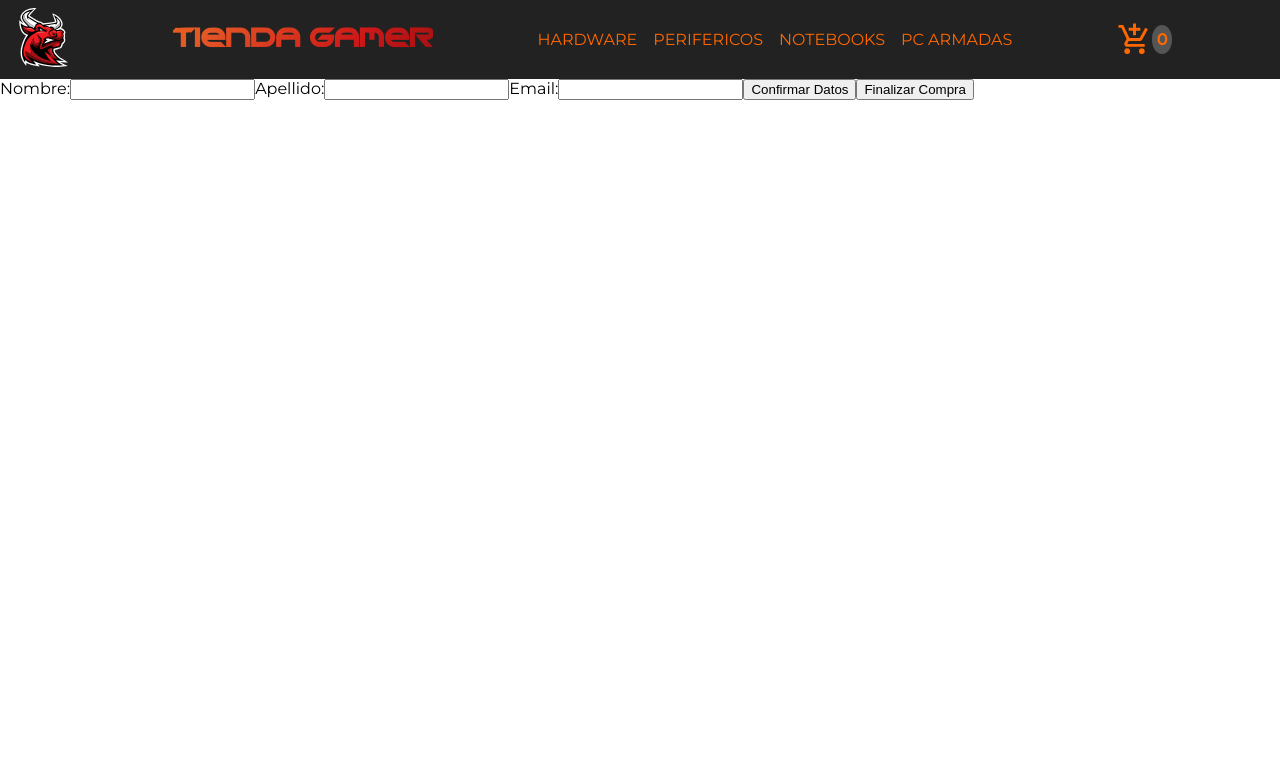
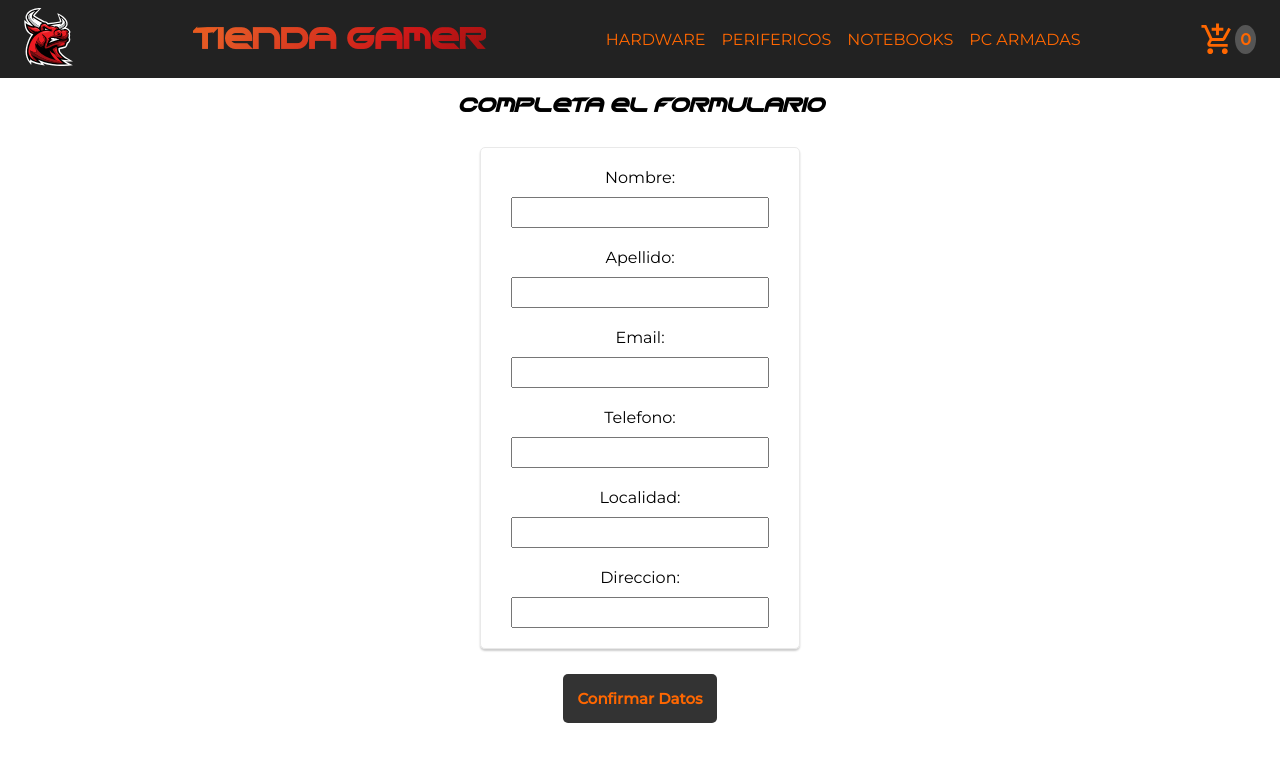
Before and after one commit to nicot73/mi-proyecto-app-TorresAlvarez, a React (Create React App) app: page /form in a window 1280 px wide. Shown: the top 762 px of the page. Built offline with nearby package versions, Linux system fonts and the light colour scheme; the HTML template or start-up script is replaced by a standard one; a web font is replaced by a local one.

Commit message:
Pre-entrega Proyecto Final

```diff
--- a/package.json
+++ b/package.json
@@ -16,6 +16,7 @@
     "react-router-dom": "^6.4.0",
     "react-scripts": "5.0.1",
     "styled-components": "^5.3.5",
+    "sweetalert": "^2.1.2",
     "web-vitals": "^2.1.4"
   },
   "scripts": {
--- a/src/components/Cart/CartView.jsx
+++ b/src/components/Cart/CartView.jsx
@@ -45,10 +45,12 @@ export const CartView = () => {
         :
         <>
           <p className='price'>Precio Total: ${totalPrice()}</p>
-          <button onClick={cleanCart}>Vaciar carrito</button>
+          <div className='divButtons'>
+            <button onClick={cleanCart}>Vaciar carrito</button>
+            <Link to='/form'><button>Continuar compra</button></Link>
+          </div>
         </>
       }
-      <Link to='/form'><button>Siguiente</button></Link>
     </CartContainer>
   )
 }
@@ -124,6 +126,11 @@ const CartContainer = styled.div`
     color: #333;
   }
 
+  .divButtons {
+    display: flex;
+    flex-flow: row wrap;
+  }
+
   .price, .msj {
     font-size: 20px;
     font-weight: bolder;
--- a/src/components/Cart/Form.jsx
+++ b/src/components/Cart/Form.jsx
@@ -1,9 +1,12 @@
 import React from 'react';
 import { useCartContext } from '../../context/CartContext';
 import { db } from '../../firebase/firebase';
-import { collection, addDoc, serverTimestamp } from 'firebase/firestore';
+import { collection, addDoc, serverTimestamp, doc, updateDoc } from 'firebase/firestore';
 import { useState } from 'react';
 import { Link } from 'react-router-dom';
+import styled from 'styled-components';
+import swal from 'sweetalert';
+import '../InsertFont.css';
 
 export const Form = () => {
 
@@ -12,9 +15,14 @@ export const Form = () => {
   const [name, setName] = useState('');
   const [surname, setSurname] = useState('');
   const [email, setEmail] = useState('');
+  const [phone, setPhone] = useState('');
+  const [location, setLocation] = useState('');
+  const [direction, setDirection] = useState('');
+  const [loadForm, setLoadForm] = useState(false);
   const [form, setForm] = useState([]);
 
   const checkOut = () => {
+
     const salesCollection = collection(db, "sales");
 
     addDoc(salesCollection, {
@@ -24,11 +32,22 @@ export const Form = () => {
       total: totalPrice(),
     })
     .then(result => {
-      console.log(result.id);
-      cleanCart();
+      swal({
+        title: "¡Felicitaciones!",
+        text: "Tu compra ha sido realizada con éxito.",
+        icon: "success",
+      });
+      cartList.forEach(product => {
+        upDateStock(product);
+      });
     })
 
-    alert('Compra realizada con éxito');
+    cleanCart();
+  }
+
+  const upDateStock = (prod) =>{
+    const modifyStock = doc(db, "products", prod.id);
+    updateDoc(modifyStock, {stock:(prod.stock - prod.quantity)});
   }
 
   const handleName = (event) => {
@@ -40,29 +59,112 @@ export const Form = () => {
   const handleEmail = (event) => {
     setEmail(event.target.value);
   }
+  const handlePhone = (event) => {
+    setPhone(event.target.value);
+  }
+  const handleLocation = (event) => {
+    setLocation(event.target.value);
+  }
+  const handleDirection = (event) => {
+    setDirection(event.target.value);
+  }
 
   const handleClick = () => {
-
-    setForm(...form, {name, surname, email});
-
-    console.log(form);
-
+    setForm(...form, {name, surname, email, phone, location, direction});
+    setLoadForm(true);
   }
 
   return (
-    <>
-      <label htmlFor="name">Nombre:</label>
-      <input type="text" onChange={handleName}/>
+    <FormContainer>
+      <h2>Completa el formulario</h2>
 
-      <label htmlFor="surname">Apellido:</label>
-      <input type="text" onChange={handleSurname}/>
+      <div className='divForm'>
+        <label htmlFor="name">Nombre:</label>
+        <input type="text" onChange={handleName}/>
 
-      <label htmlFor="Phone">Email:</label>
-      <input type="text" onChange={handleEmail}/>
+        <label htmlFor="surname">Apellido:</label>
+        <input type="text" onChange={handleSurname}/>
 
-      <button onClick={handleClick}>Confirmar Datos</button>
+        <label htmlFor="email">Email:</label>
+        <input type="email" onChange={handleEmail}/>
 
-      <Link to='/'><button onClick={checkOut}>Finalizar Compra</button></Link>
-    </>
+        <label htmlFor="phone">Telefono:</label>
+        <input type="number" onChange={handlePhone}/>
+
+        <label htmlFor="location">Localidad:</label>
+        <input type="text" onChange={handleLocation}/>
+
+        <label htmlFor="direction">Direccion:</label>
+        <input type="text" onChange={handleDirection}/>
+      </div>
+
+      <div className='divButtons'>
+        {loadForm === false
+          ?
+            <button onClick={handleClick}>Confirmar Datos</button>
+          :
+            <Link to='/'><button onClick={checkOut}>Finalizar Compra</button></Link>
+        }
+      </div>
+
+    </FormContainer>
   )
 }
+
+const FormContainer = styled.div`
+  display: flex;
+  flex-direction: column;
+  justify-content: center;
+  align-items: center;
+
+  h2 {
+    font-family: "GrandGalaxy";
+    font-size: 1.2rem;
+    font-style: italic;
+  }
+
+  label {
+    padding: 10px;
+  }
+
+  input {
+    width: 250px;
+    height: 25px;
+    margin-bottom: 10px;
+  }
+
+  button {
+    background-color: #333;
+    color: #FF6701;
+    border: none;
+    margin: 10px;
+    padding: 15px;
+    border-radius: 5px;
+    font-weight: bolder;
+    font-family: 'Montserrat';
+    font-size: 15px;
+    cursor: pointer;
+  }
+  button:hover {
+    background-color: #FF6701;
+    color: #333;
+  }
+
+  .divForm {
+    display: flex;
+    flex-direction: column;
+    justify-content: center;
+    align-items: center;
+    margin: 15px;
+    padding: 10px 30px;
+    border: solid 1px #e9e9e9;
+    border-radius: 5px;
+    box-shadow: 0 2px 2px rgba(0, 0, 0, 0.2);
+    overflow: hidden;
+  }
+
+  .divButtons {
+    display: flex;
+    flex-flow: row wrap;
+  }
+`
--- /dev/null
+++ b/src/components/InsertFont.css
@@ -0,0 +1,5 @@
+/* FONTS */
+@font-face {
+    font-family: "GrandGalaxy";
+    src: url("../fonts/GrandGalaxy.otf");
+}
--- a/src/components/ItemDetailContainer/ItemDetailContainer.jsx
+++ b/src/components/ItemDetailContainer/ItemDetailContainer.jsx
@@ -10,6 +10,7 @@ const ItemDetailContainer = () => {
 
     const [listProduct, setListProduct] = useState({});
     const [loading, setLoading] = useState(true);
+    const [error, setError] = useState('');
 
     const { id } = useParams();
 
@@ -29,9 +30,9 @@ const ItemDetailContainer = () => {
           }
         )
       })
-      .catch((err) => {
-        console.log("Error:", err);
-        console.error("Error:", err);
+      .catch((error) => {
+        console.error(error);
+        setError('Lo sentimos, no encontramos ese producto.');
       })
       .finally(() => {
         setLoading(false);
--- a/src/components/ItemListContainer/ItemListContainer.jsx
+++ b/src/components/ItemListContainer/ItemListContainer.jsx
@@ -5,12 +5,14 @@ import styled from 'styled-components';
 import { useParams } from 'react-router-dom';
 import { db } from '../../firebase/firebase';
 import { getDocs, collection, query, where } from 'firebase/firestore';
+import '../InsertFont.css';
 
 
 const ItemListContainer = ({ greeting }) => {
 
   const [listProducts, setListProducts] = useState([]);
   const [loading, setLoading] = useState(true);
+  const [error, setError] = useState('');
 
   let { category } = useParams();
 
@@ -32,9 +34,9 @@ const ItemListContainer = ({ greeting }) => {
       })
       setListProducts(list);
     })
-    .catch((err) => {
-      console.log("Error:", err);
-      console.error("Error:", err);
+    .catch((error) => {
+      console.error(error);
+      setError('Lo sentimos, no encontramos ese producto.');
     })
     .finally(() => {
       setLoading(false);
@@ -58,9 +60,13 @@ const DivContainer = styled.div`
   flex-direction: column;
   align-items: center;
   padding: 20px;
+
   .msj {
     margin-bottom: 20px;
+    font-family: "GrandGalaxy";
     font-size: 1.5rem;
+    font-style: italic;
     font-weight: bold;
+    text-align: center;
   }
 `
--- a/src/components/NavBar/Header.css
+++ b/src/components/NavBar/Header.css
@@ -33,5 +33,6 @@ img {
 
 h1 {
     font-family: "GrandGalaxy";
-    font-size: 1.6rem;
+    font-size: 1.8rem;
+    margin: 0;
 }
--- a/src/components/NavBar/Navbar.jsx
+++ b/src/components/NavBar/Navbar.jsx
@@ -33,7 +33,8 @@ const Navbar = () => {
                 <div className='burger'>
                     <BurgerButton clicked={clicked} handleClick={handleClick}/>
                 </div>
-                <BgDiv className={`links ${clicked ? 'active' : ''}`}></BgDiv>
+
+                <BgDiv className={`initial ${clicked ? ' active' : ''}`}></BgDiv>
             </NavContainer>
         </>
     )
@@ -42,7 +43,7 @@ const Navbar = () => {
 export default Navbar;
 
 const NavContainer = styled.nav`
-    padding: .2rem;
+    padding: .5rem;
     background-color: #222;
     color: #FF6701;
     display: flex;
@@ -72,8 +73,6 @@ const NavContainer = styled.nav`
     .links {
         position: absolute;
         top: -1000px;
-        left: 0;
-        right: 0;
         margin-left: auto;
         margin-right: auto;
         text-align: center;
@@ -91,6 +90,7 @@ const NavContainer = styled.nav`
                 color: #FF6701;
                 display: inline;
             }
+
         }
     }
     @media (max-width: 768px) {
@@ -100,10 +100,11 @@ const NavContainer = styled.nav`
             position: absolute;
             margin-left: auto;
             margin-right: auto;
-            top: 12%;
+            top: 15%;
             left: 0;
             right:0;
             text-align: center;
+            z-index: 2;
             a {
                 font-size: 1.5rem;
                 color: #FF6701;
@@ -112,6 +113,8 @@ const NavContainer = styled.nav`
         }
     }
     .burger {
+        z-index: 2;
+
         @media(min-width: 768px) {
             display: none;
         }
@@ -119,19 +122,22 @@ const NavContainer = styled.nav`
 `
 
 const BgDiv = styled.div`
-    background-color: #333;
-    position: relative;
-    top: -800px;
-    width: 0;
+    background-color: transparent;
+    position: fixed;
+    top: -1000px;
+    width: 100%;
     height: 100%;
     z-index: -1;
-    transition: all .6s ease;
+    transition: all .6s ease-in-out;
+
     @media(max-width: 768px) {
         &.active {
-            border-radius: 0 0 5% 5%;
+            background-color: #333;
+            left: 0;
             top: 0;
             width: 100%;
-            height: 50%;
+            height: 100%;
+            z-index: 1;
         }
     }
 `
--- a/src/context/CartContext.jsx
+++ b/src/context/CartContext.jsx
@@ -1,4 +1,4 @@
-import { createContext, useState, useContext } from 'react';
+import { createContext, useState, useEffect, useContext } from 'react';
 
 const CartContext = createContext([]);
 
@@ -6,7 +6,7 @@ export const useCartContext = () => useContext(CartContext);
 
 export function CartContextProvider({ children }) {
 
-    const [cartList, setCartList] = useState([]);
+    const [cartList, setCartList] = useState(JSON.parse(localStorage.getItem('Cart')) || []);
 
     const isInCart = (id) => cartList.find(prod => prod.id === id);
 
@@ -27,7 +27,12 @@ export function CartContextProvider({ children }) {
         }
     }
 
-    const removeProduct = (id) => setCartList(cartList.filter(prod => prod.id != id));
+    useEffect(() => {
+        localStorage.setItem("Cart", JSON.stringify(cartList));
+    }, [cartList])
+
+
+    const removeProduct = (id) => setCartList(cartList.filter(prod => prod.id !== id));
 
     const cleanCart = () => setCartList([]);
 
--- a/src/index.css
+++ b/src/index.css
@@ -4,3 +4,18 @@ body {
   box-sizing: border-box;
   font-family: 'Montserrat', sans-serif;
 }
+
+.swal-button {
+  background-color: #333;
+  color: #FF6701;
+  border: none;
+  padding: 10px 24px;
+  border-radius: 5px;
+  font-weight: bolder;
+  font-family: 'Montserrat';
+}
+.swal-button:not([disabled]):hover, .swal-button:active {
+  background-color: #FF6701;
+  color: #333;
+  border: none;
+}
```
Also changed, not shown: src/components/ItemDetailContainer/ItemCount.jsx (+14 -1 lines), src/components/ItemDetailContainer/ItemDetail.jsx (+23 -1 lines), 1 other file (tests, documents, lock files or other folders).
